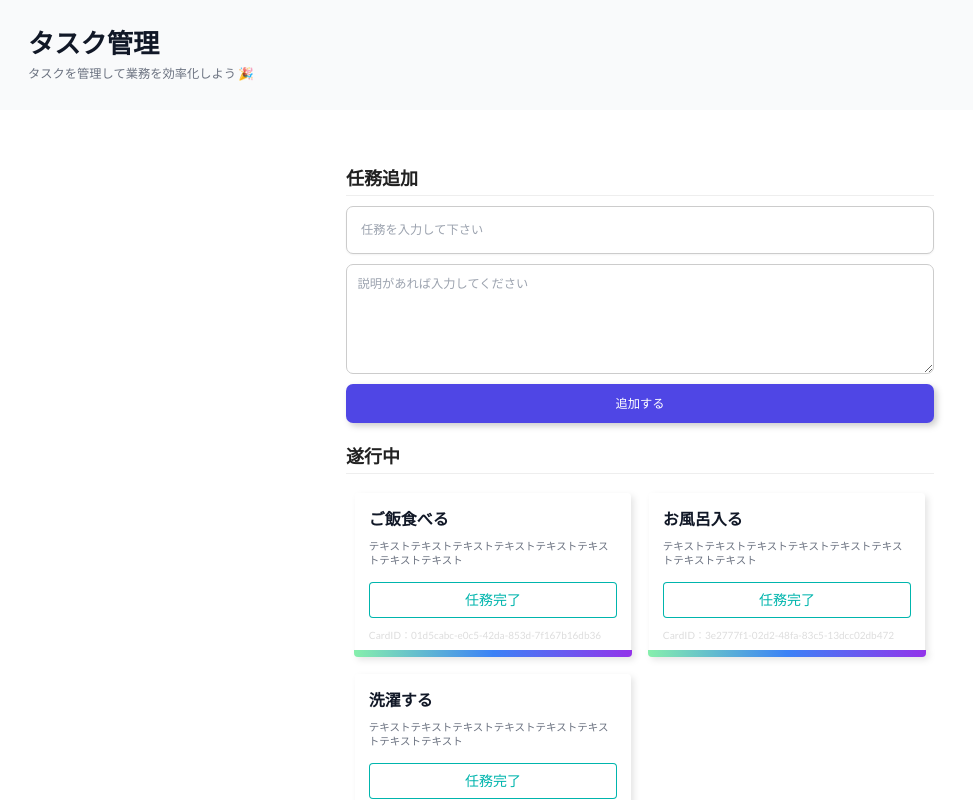
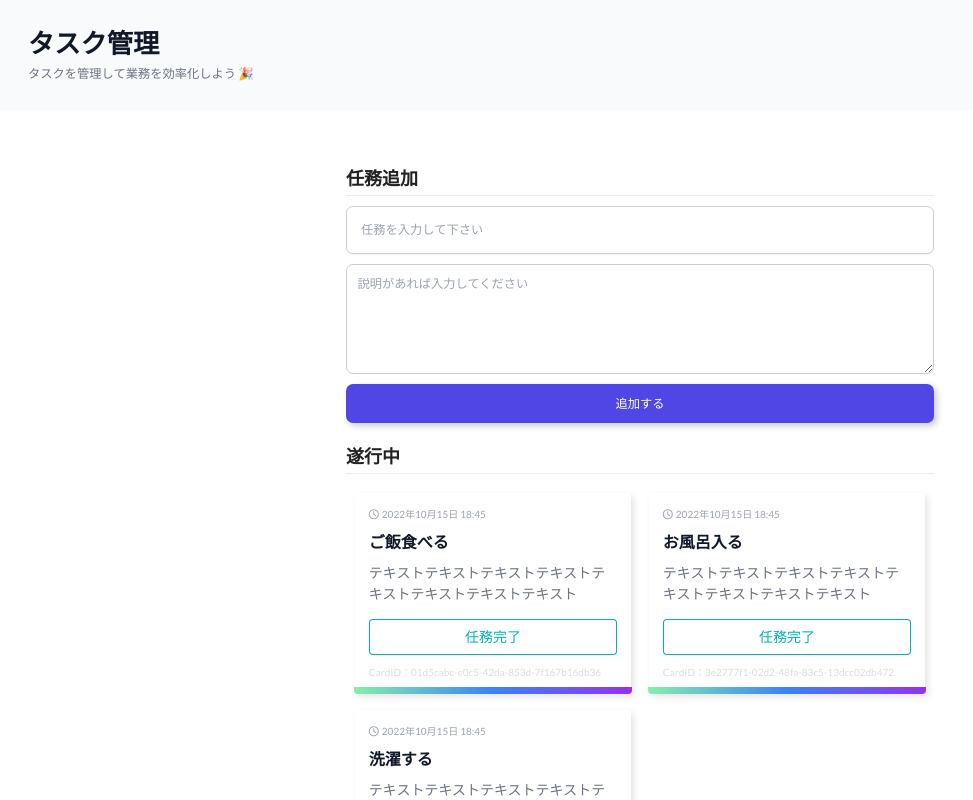
Before and after one commit to nsjkun/todo-kadai, a React (Vite) app: page / in a window 1280 px wide. Shown: the top 800 px of the page, without its empty margins (0-973 px from the left). Built offline with nearby package versions, Linux system fonts and the light colour scheme.

Commit message:
2022/10/16 11:40

```diff
--- a/package.json
+++ b/package.json
@@ -14,6 +14,7 @@
     "@fortawesome/free-regular-svg-icons": "^6.2.0",
     "@fortawesome/free-solid-svg-icons": "^6.2.0",
     "@fortawesome/react-fontawesome": "^0.2.0",
+    "moment": "^2.29.4",
     "react": "^18.2.0",
     "react-dom": "^18.2.0",
     "react-native-get-random-values": "^1.8.0",
--- a/src/App.jsx
+++ b/src/App.jsx
@@ -1,22 +1,26 @@
 import React, { useEffect, useState } from 'react'
 import { v4 as uuidv4 } from 'uuid'
+import moment from 'moment'
 
 const App = () => {
   // データ
   const initialState = [
     {
+      data: moment().format('YYYY年MM月DD日 HH:mm'),
       task: 'ご飯食べる',
       setumei:
         'テキストテキストテキストテキストテキストテキストテキストテキスト',
       uuid: uuidv4(),
     },
     {
+      data: moment().format('YYYY年MM月DD日 HH:mm'),
       task: 'お風呂入る',
       setumei:
         'テキストテキストテキストテキストテキストテキストテキストテキスト',
       uuid: uuidv4(),
     },
     {
+      data: moment().format('YYYY年MM月DD日 HH:mm'),
       task: '洗濯する',
       setumei:
         'テキストテキストテキストテキストテキストテキストテキストテキスト',
@@ -26,6 +30,7 @@ const App = () => {
   // useState
   const [todos, setTodos] = useState(initialState)
   const [starttodos, setStartTodos] = useState(initialState)
+  const [filter, setFilter] = useState('ALL')
 
   // ローカルストレージ
   // const [todos, setTodos] = useState(() => {
@@ -182,6 +187,7 @@ const App = () => {
   const handleEditClick = (todo) => {
     setIsEditing(true)
     setCurrentTodo({ ...todo })
+    window.scroll({ top: 0, behavior: 'smooth' })
   }
 
   const handleEditFormSubmit = (e) => {
@@ -269,13 +275,14 @@ const App = () => {
                 className="absolute inset-x-0 bottom-0 h-2 bg-gradient-to-r from-green-300 via-blue-500 to-purple-600"
               ></span>
               <div className="card_top_area">
-                <div
-                  id="task_title"
-                  className="task_title text-xl font-bold text-gray-900"
-                >
+                <div id="todo_data" className=" text-gray-400">
+                  <i className="fa-regular fa-clock"></i>
+                  {todo.data}
+                </div>
+                <div id="task_title" className="font-bold text-gray-900">
                   {todo.task}
                 </div>
-                <div id="setumei" className="text-xs text-gray-500">
+                <div id="setumei" className=" text-gray-500">
                   {todo.setumei}
                 </div>
               </div>
@@ -306,6 +313,10 @@ const App = () => {
           <div id={todo.uuid} className="card" key={index}>
             <li id="todo_card" className="content">
               <div className="card_top_area">
+                <div id="todo_data" className=" text-gray-400">
+                  <i className="fa-regular fa-clock"></i>
+                  {todo.data}
+                </div>
                 <div
                   id="task_title"
                   className="text-xl font-bold text-gray-900"
--- a/src/styles.css
+++ b/src/styles.css
@@ -73,6 +73,16 @@ footer {
   margin-top: 6em;
 }
 
+#todo_data {
+  font-size: 10px;
+  margin-bottom: 8px;
+}
+
+#todo_data i {
+  content: '\f017';
+  margin-right: 3px;
+}
+
 #edit_button {
   font-weight: normal;
 }
```
Also changed, not shown: 1 other file (tests, documents, lock files or other folders).
